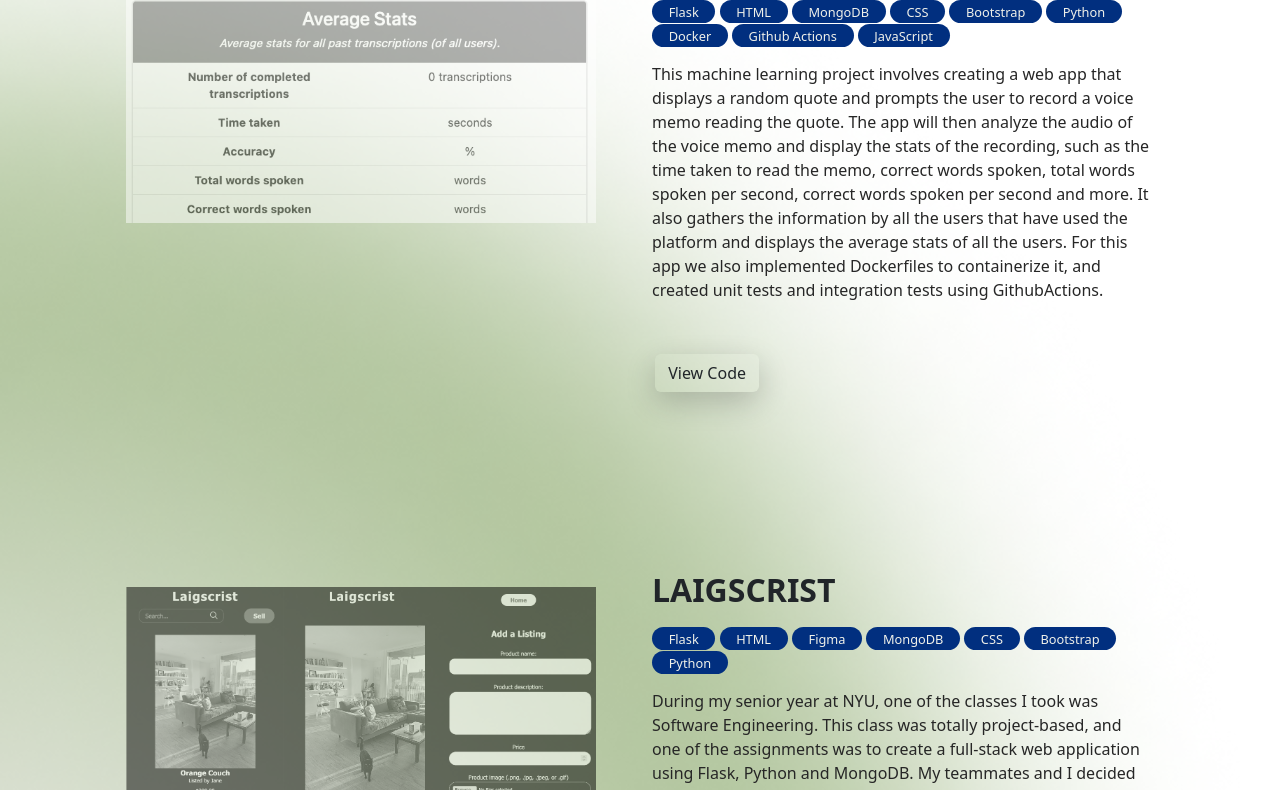
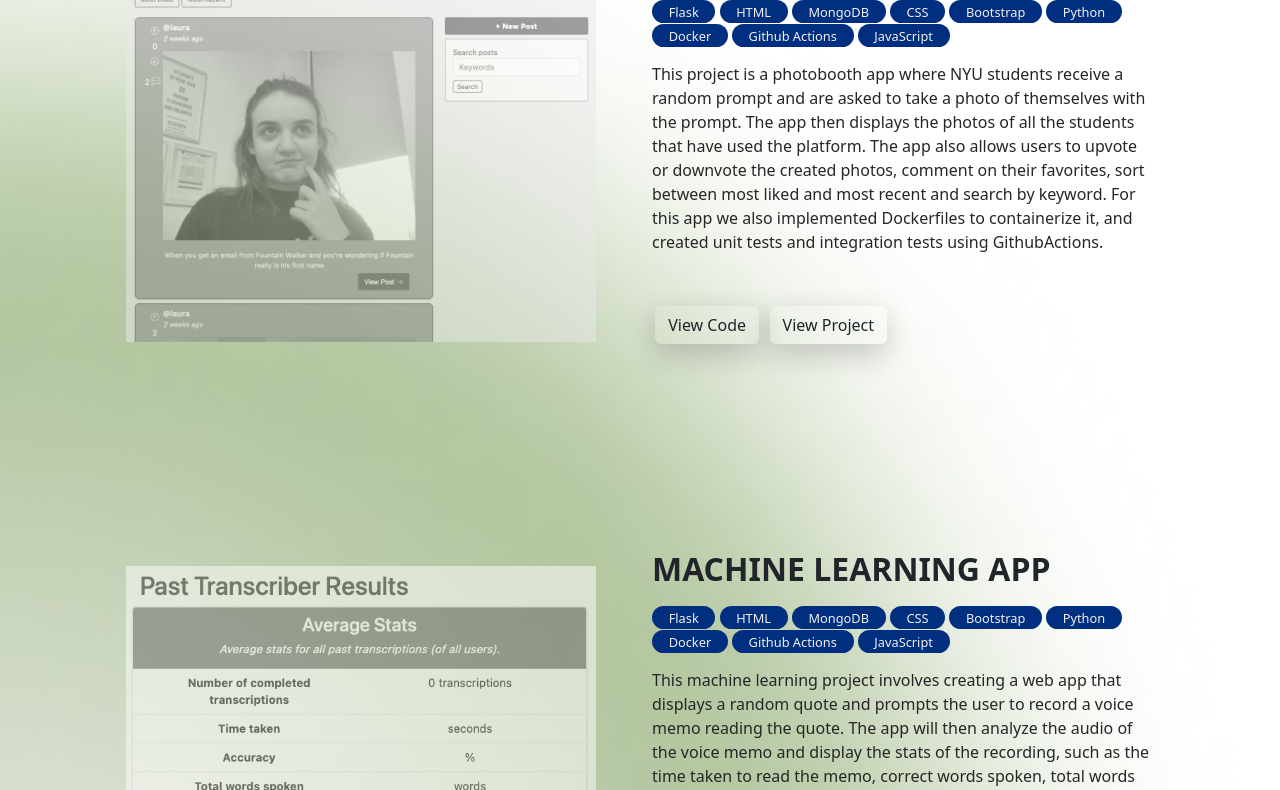
Before and after one commit to qlaueen/mazostudio, a plain HTML site: page portfolio.html in a window 1280 px wide. Shown: the part 232-1022 px from the top of the page. Drawn offline with nearby package versions, Linux system fonts and the light colour scheme.

Commit message:
added project nyuphotobooth

```diff
--- a/portfolio.html
+++ b/portfolio.html
@@ -37,6 +37,30 @@
   </section>
   <section class="main-portfolio">
     <div class="container">
+      <!--nyu photobooth-->
+      <div class="row portfolio-item">
+        <div class="col-lg-6 col-lg-push-6">
+          <img class="portfolio-image" src="/assets/images/projects/nyu-photobooth.png" alt="Portfolio image">
+        </div>
+        <div class="col-lg-6 col-lg-pull-6 portfolio-text">
+          <h1 class="portfolio-title">NYU Photobooth</h1>
+          <span class="pill">Flask</span>
+          <span class="pill">HTML</span>
+          <span class="pill">MongoDB</span>
+          <span class="pill">CSS</span>
+          <span class="pill">Bootstrap</span>
+          <span class="pill">Python</span>
+          <span class="pill">Docker</span>
+          <span class="pill">Github Actions</span>
+          <span class="pill">JavaScript</span>
+          <p class="portfolio-description">
+            This project is a photobooth app where NYU students receive a random prompt and are asked to take a photo of themselves with the prompt. The app then displays the photos of all the students that have used the platform. The app also allows users to upvote or downvote the created photos, comment on their favorites, sort between most liked and most recent and search by keyword. For this app we also implemented Dockerfiles to containerize it, and created unit tests and integration tests using GithubActions.
+          </p>
+          <a class="btn btn-portfolio" href="https://github.com/qlaueen/nyu-photobooth" target="_blank">View Code</a>
+          <a class="btn btn-portfolio" href="https://nyu-photobooth.herokuapp.com/" target="_blank">View Project</a>
+
+        </div>
+      </div>
       <!-- machine learning app -->
       <div class="row portfolio-item">
         <div class="col-lg-6 col-lg-push-6">
```
Also changed, not shown: assets/images/projects/nyu-photobooth.png (added).
